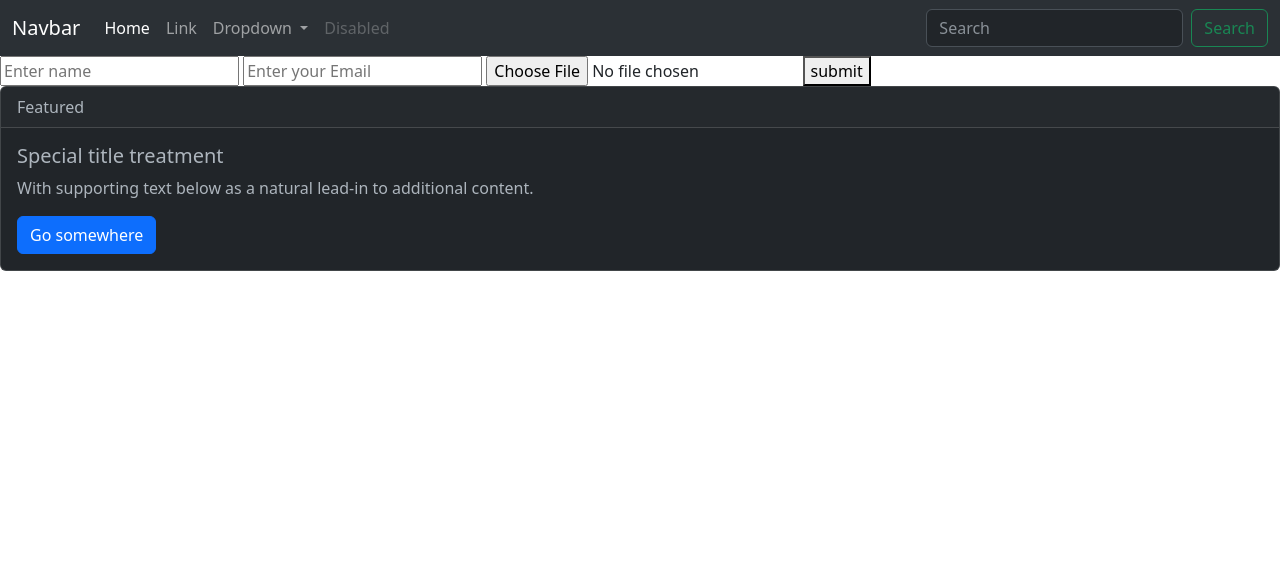
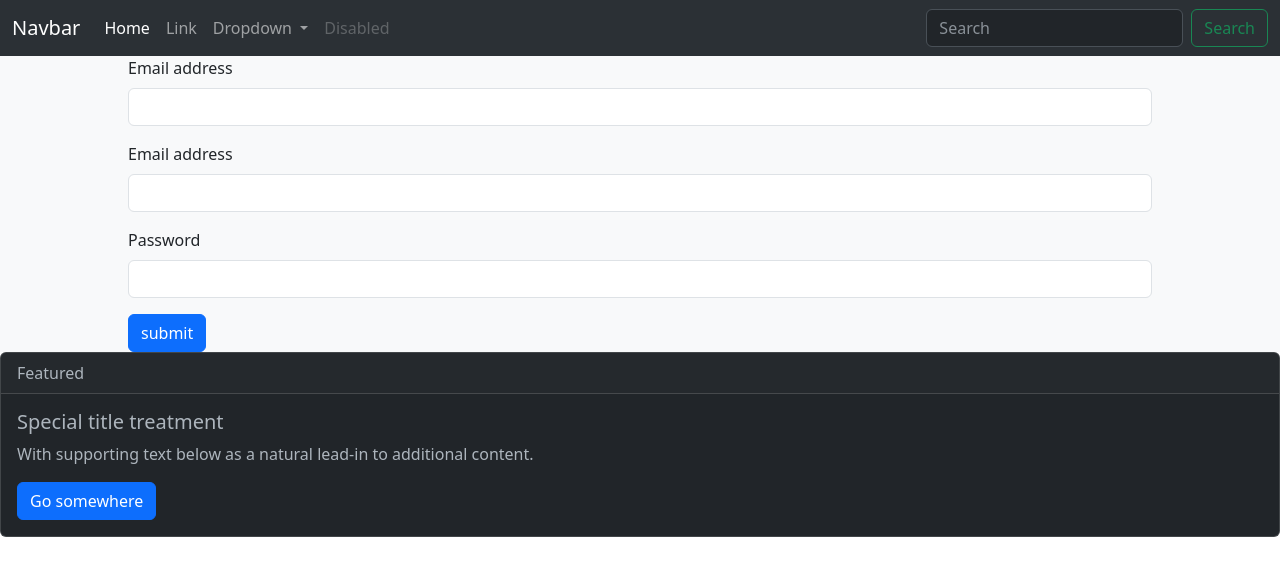
Before and after one commit to vivekbajpai33/word, a Django app: page / in a window 1280 px wide. Shown: the top 576 px of the page. Run offline with Django 4.2, Linux system fonts and the light colour scheme.

Commit message:
form commit

```diff
--- /dev/null
+++ b/static/css/style.css
@@ -0,0 +1,14 @@
+*{
+    margin: 0%;
+    padding: 0%;
+    box-sizing: border-box;
+}
+
+.bg-light{
+    background-color: #d1d5db;
+}
+
+.wd{
+    width: 80%;
+    margin: auto;
+}
--- a/templates/header.html
+++ b/templates/header.html
@@ -11,6 +11,7 @@
       integrity="sha384-9ndCyUaIbzAi2FUVXJi0CjmCapSmO7SnpJef0486qhLnuZ2cdeRhO02iuK6FUUVM"
       crossorigin="anonymous"
     />
+    <link rel="stylesheet" href="/static/css/style.css">
   </head>
   <body>
 
--- a/templates/index.html
+++ b/templates/index.html
@@ -3,25 +3,63 @@
 {% block content %}
 
 <section>
-    <div>
+    <div class="bg-light">
         <div>
-            <div>
-                <form>
-                    <!-- <label>Name</label> -->
-                    <input type="text" id="user_name" name="name" placeholder="Enter name">
-
-                     <!-- <label>Email</label> -->
-                    <input type="email" id="user_email" name="email" placeholder="Enter your Email">
-
-                    <!-- </input><label>DP</label> -->
-                    <input type="file" id="user_dp" name="dp">
-
-                    <button id="submit" >submit</button>
-                </form>
+            <div class="wd">
+                <form onsubmit="return error()">
+                    <div class="mb-3">
+                        <label for="exampleInputEmail1" class="form-label" id="">Email address</label>
+                        <input type="text" class="form-control" name="username" id="exampleInputName" aria-describedby="emailHelp">
+                        <p id="nameerror"></p>
+                      </div>
+                    <div class="mb-3">
+                      <label for="exampleInputEmail1" class="form-label" id="">Email address</label>
+                      <input type="email" class="form-control" name="useremail" id="exampleInputEmail1" aria-describedby="emailHelp">
+                      <p id="emailerror"></p>
+                    </div>
+                    <div class="mb-3">
+                      <label for="exampleInputPassword1" class="form-label">Password</label>
+                      <input type="password" class="form-control" name="userpassword" id="exampleInputPassword1">
+                      <p id="passworderror"></p>
+                    </div>
+                    <input type="submit" value="submit" class="btn btn-primary">
+                  </form>
             </div>
         </div>
     </div>
 </section>
 
 
+<script type="text/javascript">
+    function error() {
+        var name = document.getElementById("exampleInputName").value;
+        var email = document.getElementById("exampleInputEmail1").value;
+        var password = document.getElementById("exampleInputPassword1").value;
+
+        if (name == ""){
+           document.getElementById("nameerror").innerHTML = "Plz enter name";
+           return false;
+        }
+
+        if (email == ""){
+            document.getElementById("emailerror").innerHTML = "plz enter email";
+            return false;
+        }
+
+        if (password == ""){
+            document.getElementById("passworderror").innerHTML = "plz enter password";
+            return false;
+        }
+
+
+
+    }
+</script>
+
+
+
+
+
+
+
 {% endblock content %}
```
